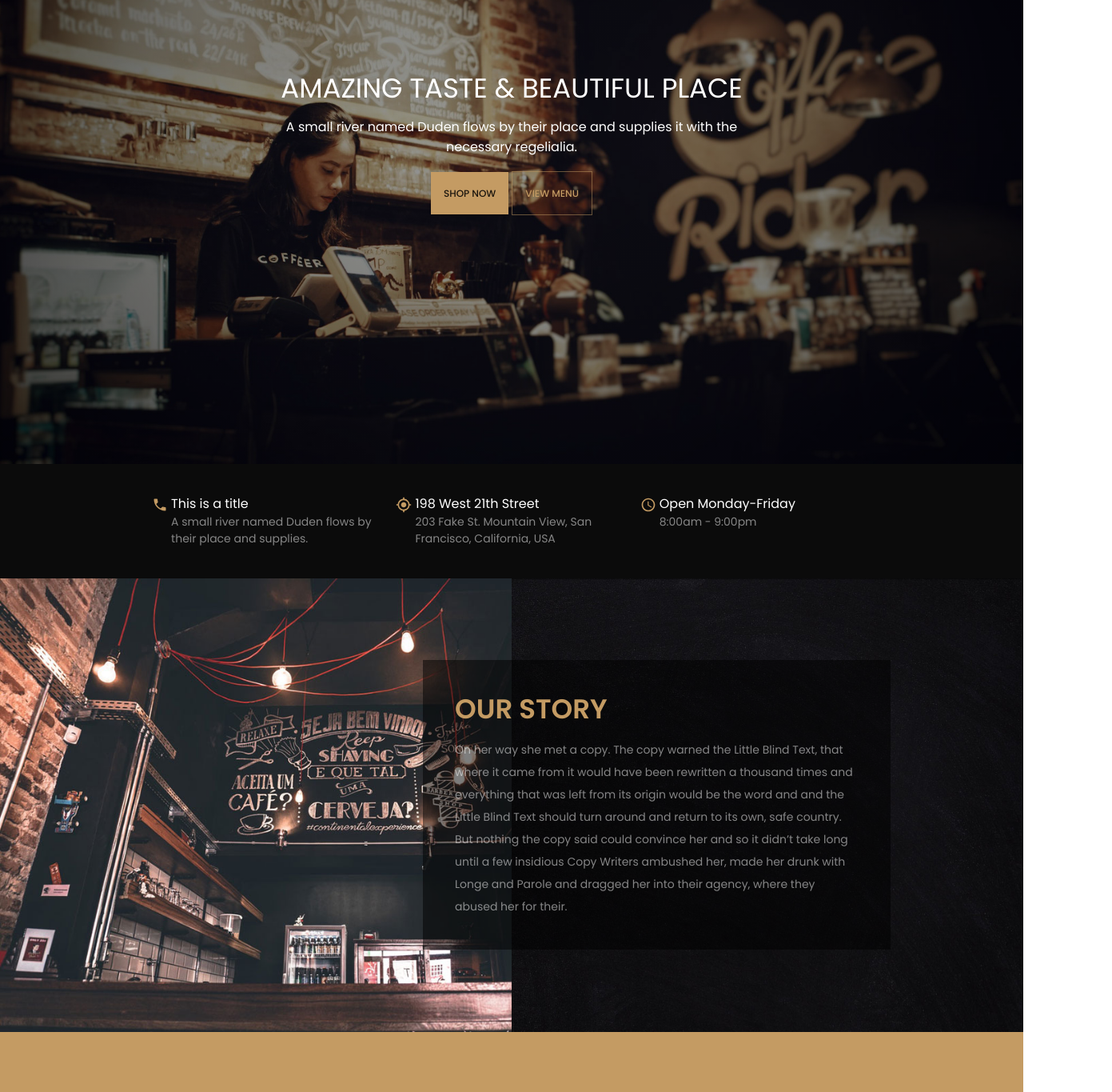
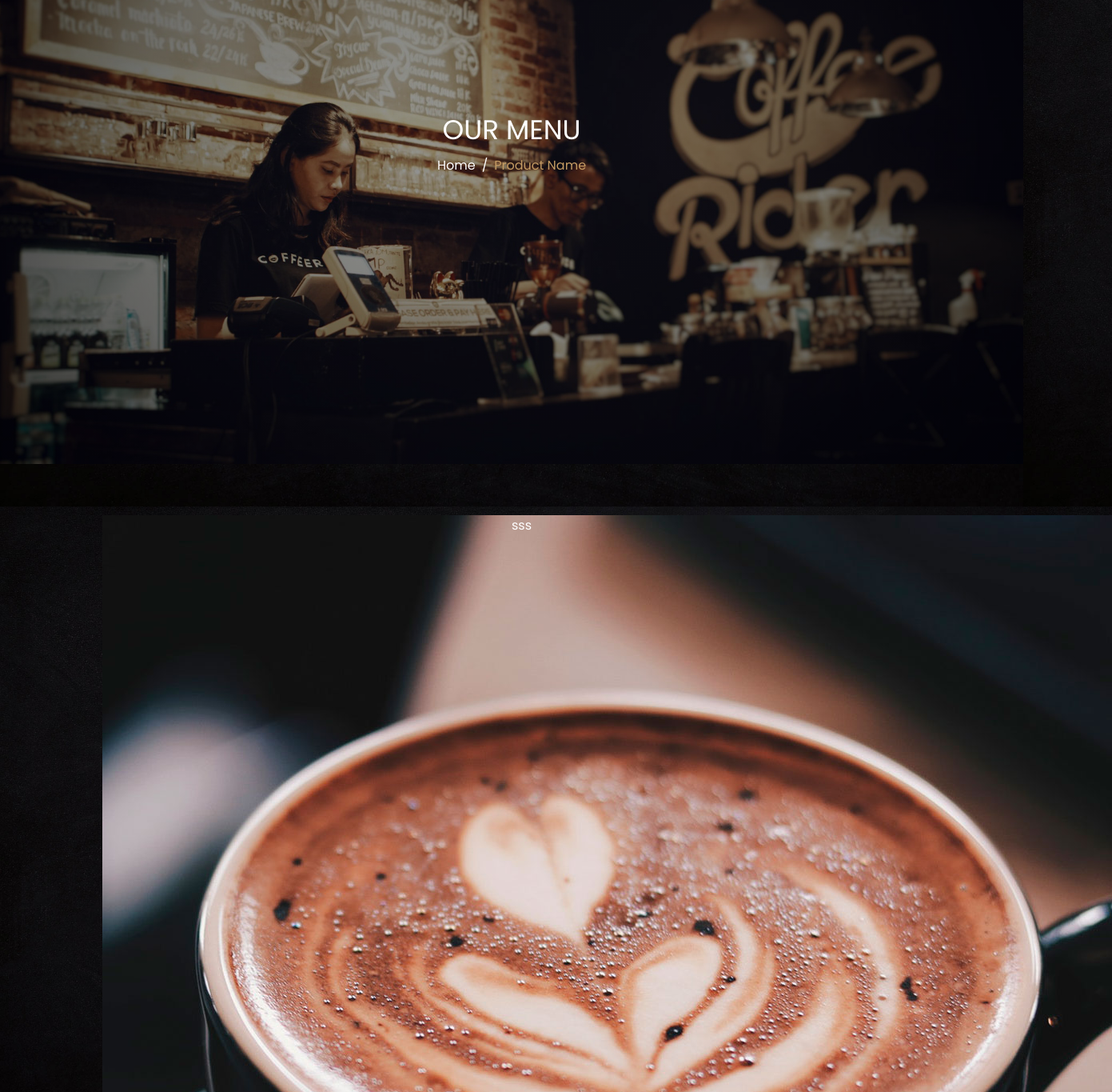
Before and after one commit to alieldamiry/coffee-shop, a React (Create React App) app: page /single-product in a window 1280 px wide. Shown: the part 220-1585 px from the top of the page at 80% size, 1391 px wide, since content can reach past the window. Built offline with nearby package versions, Linux system fonts and the light colour scheme; no server answers.

Commit message:
developing single-product-page

```diff
--- a/src/App.js
+++ b/src/App.js
@@ -7,6 +7,7 @@ import Services from './pages/Services';
 import Cart from './pages/Cart';
 import Contact from './pages/Contact';
 import Shop from './pages/Shop';
+import SingleProduct from './pages/SingleProduct';
 
 const useStyles = makeStyles(() => ({
   App: {
@@ -26,6 +27,7 @@ const App = () => {
           <Route path="/shop" component={Shop} />
           <Route path="/about" component={About} />
           <Route path="/services" component={Services} />
+          <Route path="/single-product" component={SingleProduct} />
           <Route path="/" component={Home} />
         </Switch>
       </Layout>
--- /dev/null
+++ b/src/pages/SingleProduct.js
@@ -0,0 +1,34 @@
+import { Grid, makeStyles } from '@material-ui/core';
+import Hero from '../components/Sections/Hero/Hero';
+import Inner from '../components/Sections/Hero/Inner';
+import imgSrc from '../assets/images/drinks/1.jpg';
+
+const useStyles = makeStyles(() => ({
+  SingleProduct: {
+    padding: '4rem 10%',
+    color: '#fff',
+  },
+}));
+
+const SingleProduct = () => {
+  const classes = useStyles();
+  return (
+    <>
+      <Hero>
+        <Inner currentPage="Product Name" />
+      </Hero>
+      <section className={classes.SingleProduct}>
+        <Grid container>
+          <Grid item xs={6}>
+            <img src={imgSrc} alt="" />
+          </Grid>
+          <Grid item xs={6}>
+            sss
+          </Grid>
+        </Grid>
+      </section>
+    </>
+  );
+};
+
+export default SingleProduct;
```
Also changed, not shown: 1 other file (tests, documents, lock files or other folders).
